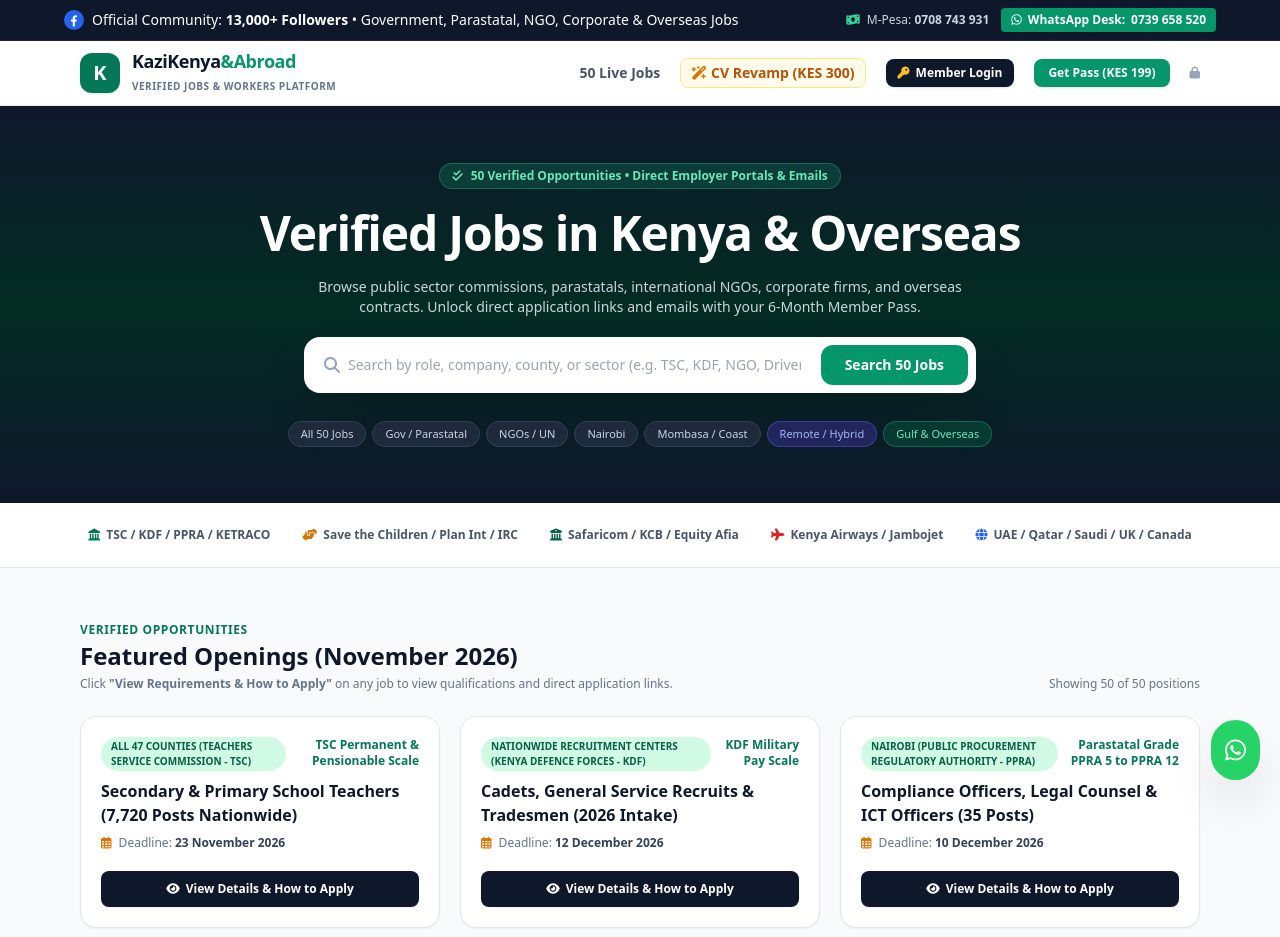
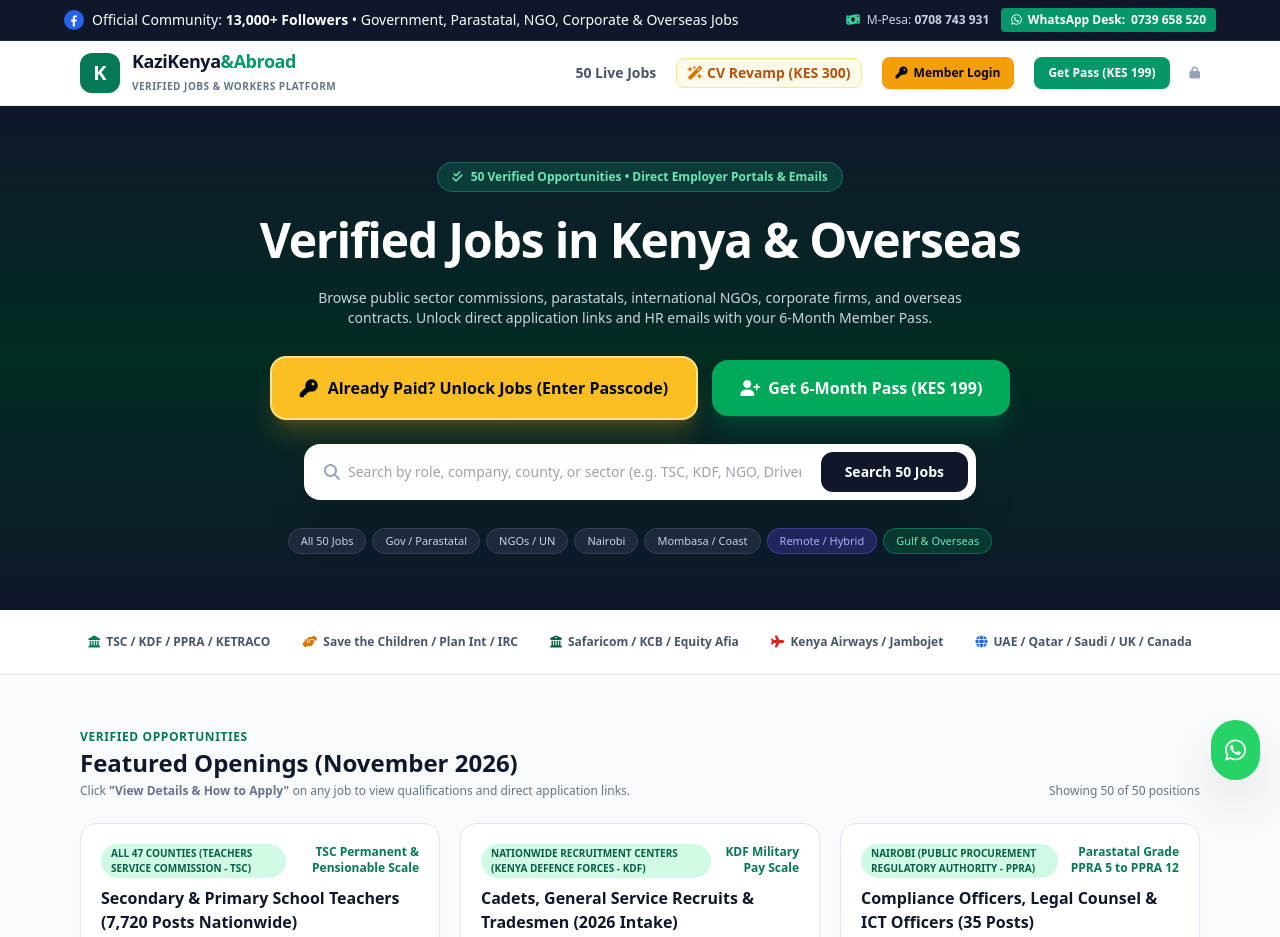
Before and after one commit to jobsinkenyaandabroad/kaziconnect, a plain HTML site: page index.html in a window 1280 px wide. Shown: the top 937 px of the page. Drawn offline with nearby package versions, Linux system fonts and the light colour scheme.

Commit message:
Refactor member login button and improve UI elements

```diff
--- a/index.html
+++ b/index.html
@@ -50,31 +50,43 @@
         <a href="#cv-service" class="hidden lg:flex text-amber-700 bg-amber-50 px-2.5 py-1 rounded-lg border border-amber-200 hover:bg-amber-100 transition items-center gap-1">
           <i class="fas fa-wand-magic-sparkles text-amber-600"></i> CV Revamp (KES 300)
         </a>
-        <!-- Member Unlock Status Button -->
-        <button id="navMemberBtn" onclick="openMemberUnlockModal()" class="bg-slate-900 hover:bg-slate-800 text-white px-3 py-1.5 rounded-lg font-bold transition flex items-center gap-1.5 shadow text-xs">
-          <i class="fas fa-key text-amber-400"></i> <span id="navMemberBtnText">Member Login</span>
+        <!-- Bright Header Member Login Button -->
+        <button id="navMemberBtn" onclick="openMemberUnlockModal()" class="bg-amber-500 hover:bg-amber-400 text-slate-950 px-3.5 py-2 rounded-lg font-black transition flex items-center gap-1.5 shadow text-xs">
+          <i class="fas fa-key"></i> <span id="navMemberBtnText">Member Login</span>
         </button>
-        <a href="#register" class="hidden sm:inline bg-emerald-600 text-white px-3.5 py-1.5 rounded-lg font-bold hover:bg-emerald-700 transition shadow text-xs">Get Pass (KES 199)</a>
+        <a href="#register" class="hidden sm:inline bg-emerald-600 text-white px-3.5 py-2 rounded-lg font-bold hover:bg-emerald-700 transition shadow text-xs">Get Pass (KES 199)</a>
         <button onclick="toggleAdminModal()" class="text-slate-400 hover:text-slate-700 text-xs flex items-center gap-1"><i class="fas fa-lock"></i></button>
       </nav>
     </div>
   </header>
 
   <!-- Active Member Banner (Visible only after entering Member Passcode) -->
-  <div id="memberActiveBanner" class="hidden bg-emerald-700 text-white text-xs py-2 px-4 text-center font-semibold">
+  <div id="memberActiveBanner" class="hidden bg-emerald-700 text-white text-xs py-2.5 px-4 text-center font-semibold shadow-inner">
     <i class="fas fa-unlock-alt mr-1.5 text-amber-300"></i> <strong>6-Month Member Pass Active!</strong> All direct employer emails, application portals, and procedures are unlocked below.
   </div>
 
-  <!-- Hero Section with Live Search -->
+  <!-- Hero Section with Prominent Member Unlock Button & Live Search -->
   <section class="bg-gradient-to-b from-slate-900 via-emerald-950 to-slate-900 text-white py-14 px-4">
-    <div class="max-w-4xl mx-auto text-center space-y-5">
-      <div class="inline-flex items-center gap-2 bg-emerald-500/20 border border-emerald-400/30 px-3 py-1 rounded-full text-xs font-semibold text-emerald-300">
+    <div class="max-w-4xl mx-auto text-center space-y-6">
+      <div class="inline-flex items-center gap-2 bg-emerald-500/20 border border-emerald-400/30 px-3.5 py-1.5 rounded-full text-xs font-semibold text-emerald-300">
         <i class="fas fa-check-double"></i> 50 Verified Opportunities • Direct Employer Portals & Emails
       </div>
       <h1 class="text-3xl sm:text-5xl font-black tracking-tight leading-tight">Verified Jobs in Kenya & Overseas</h1>
-      <p class="text-slate-300 text-xs sm:text-sm max-w-2xl mx-auto">
-        Browse public sector commissions, parastatals, international NGOs, corporate firms, and overseas contracts. Unlock direct application links and emails with your 6-Month Member Pass.
+      <p class="text-slate-300 text-xs sm:text-sm max-w-2xl mx-auto leading-relaxed">
+        Browse public sector commissions, parastatals, international NGOs, corporate firms, and overseas contracts. Unlock direct application links and HR emails with your 6-Month Member Pass.
       </p>
+
+      <!-- BIG & BRIGHT HERO CALL-TO-ACTION BUTTONS -->
+      <div class="flex flex-col sm:flex-row items-center justify-center gap-3.5 pt-1">
+        <button id="heroMemberUnlockBtn" onclick="openMemberUnlockModal()" class="w-full sm:w-auto bg-amber-400 hover:bg-amber-300 text-slate-950 font-black px-7 py-4 rounded-2xl shadow-xl shadow-amber-500/20 transition transform hover:-translate-y-0.5 flex items-center justify-center gap-2.5 text-sm sm:text-base border-2 border-amber-200">
+          <i class="fas fa-key text-lg"></i>
+          <span id="heroMemberBtnText">Already Paid? Unlock Jobs (Enter Passcode)</span>
+        </button>
+        <a href="#register" class="w-full sm:w-auto bg-safaricom hover:bg-emerald-500 text-white font-black px-7 py-4 rounded-2xl shadow-xl shadow-emerald-600/20 transition transform hover:-translate-y-0.5 flex items-center justify-center gap-2 text-sm sm:text-base">
+          <i class="fas fa-user-plus"></i>
+          <span>Get 6-Month Pass (KES 199)</span>
+        </a>
+      </div>
 
       <!-- Live Search Box -->
       <div class="bg-white p-2 rounded-2xl shadow-2xl max-w-2xl mx-auto flex flex-col sm:flex-row gap-2 text-slate-800">
@@ -82,13 +94,13 @@
           <i class="fas fa-search text-slate-400"></i>
           <input type="text" id="jobSearchInput" oninput="filterJobsLive()" placeholder="Search by role, company, county, or sector (e.g. TSC, KDF, NGO, Driver, Dubai)..." class="w-full text-xs sm:text-sm outline-none py-2 bg-transparent">
         </div>
-        <button onclick="document.getElementById('vacancies').scrollIntoView({behavior:'smooth'})" class="bg-emerald-600 hover:bg-emerald-500 text-white font-bold text-xs sm:text-sm px-6 py-2.5 rounded-xl transition flex items-center justify-center gap-2">
+        <button onclick="document.getElementById('vacancies').scrollIntoView({behavior:'smooth'})" class="bg-slate-900 hover:bg-slate-800 text-white font-bold text-xs sm:text-sm px-6 py-2.5 rounded-xl transition flex items-center justify-center gap-2">
           Search 50 Jobs
         </button>
       </div>
 
       <!-- Quick Filter Pills -->
-      <div class="flex flex-wrap justify-center gap-1.5 pt-2 text-xs">
+      <div class="flex flex-wrap justify-center gap-1.5 pt-1 text-xs">
         <button onclick="setFilterLocation('all')" class="bg-slate-800 hover:bg-slate-700 border border-slate-700 px-3 py-1 rounded-full text-slate-300 font-medium text-[11px] transition">All 50 Jobs</button>
         <button onclick="setFilterLocation('Government')" class="bg-slate-800 hover:bg-slate-700 border border-slate-700 px-3 py-1 rounded-full text-slate-300 font-medium text-[11px] transition">Gov / Parastatal</button>
         <button onclick="setFilterLocation('NGO')" class="bg-slate-800 hover:bg-slate-700 border border-slate-700 px-3 py-1 rounded-full text-slate-300 font-medium text-[11px] transition">NGOs / UN</button>
@@ -119,7 +131,7 @@
       <div>
         <span class="text-xs font-bold uppercase tracking-wider text-emerald-700">Verified Opportunities</span>
         <h2 class="text-2xl font-black text-slate-900">Featured Openings (November 2026)</h2>
-        <p class="text-xs text-slate-500 mt-1">Click <strong>"View Requirements & How to Apply"</strong> on any job to view qualifications and direct application links.</p>
+        <p class="text-xs text-slate-500 mt-1">Click <strong>"View Details & How to Apply"</strong> on any job to view qualifications and direct application links.</p>
       </div>
       <div class="flex items-center gap-3">
         <span class="text-xs text-slate-500" id="jobCountDisplay">Loading all vacancies...</span>
@@ -358,7 +370,7 @@
       <button onclick="closeMemberUnlockModal()" class="absolute top-4 right-4 text-slate-400 hover:text-slate-700 text-lg">
         <i class="fas fa-times"></i>
       </button>
-      <div class="w-12 h-12 bg-emerald-100 text-emerald-700 rounded-full flex items-center justify-center mx-auto text-xl">
+      <div class="w-12 h-12 bg-amber-100 text-amber-700 rounded-full flex items-center justify-center mx-auto text-xl">
         <i class="fas fa-key"></i>
       </div>
       <div>
@@ -366,9 +378,9 @@
         <p class="text-xs text-slate-500 mt-1">Enter the Member Passcode sent to your WhatsApp after paying KES 199/200 to unlock all direct employer emails, links, and application procedures.</p>
       </div>
       <form onsubmit="verifyMemberCode(event)" class="space-y-3">
-        <input type="text" id="memberCodeInput" required placeholder="Enter Passcode (e.g. KAZI2026)" class="w-full border border-slate-300 rounded-lg px-3 py-2.5 text-center text-base font-mono uppercase tracking-widest outline-none focus:ring-2 focus:ring-emerald-600">
+        <input type="text" id="memberCodeInput" required placeholder="Enter Passcode (e.g. KAZI2026)" class="w-full border border-slate-300 rounded-lg px-3 py-2.5 text-center text-base font-mono uppercase tracking-widest outline-none focus:ring-2 focus:ring-amber-500">
         <p id="memberCodeError" class="text-xs text-red-600 font-bold hidden">Invalid passcode. Check WhatsApp or register below.</p>
-        <button type="submit" class="w-full bg-safaricom hover:bg-emerald-600 text-white font-black py-2.5 rounded-xl text-xs transition shadow">
+        <button type="submit" class="w-full bg-amber-500 hover:bg-amber-400 text-slate-950 font-black py-3 rounded-xl text-xs transition shadow">
           Unlock All 50 Direct Application Links
         </button>
       </form>
@@ -453,26 +465,38 @@
     let isMemberUnlocked = (localStorage.getItem("kazi_member_unlocked") === "true");
 
     function updateMemberUIState() {
-      const btn = document.getElementById("navMemberBtn");
-      const btnText = document.getElementById("navMemberBtnText");
+      const navBtn = document.getElementById("navMemberBtn");
+      const navBtnText = document.getElementById("navMemberBtnText");
+      const heroBtn = document.getElementById("heroMemberUnlockBtn");
+      const heroBtnText = document.getElementById("heroMemberBtnText");
       const banner = document.getElementById("memberActiveBanner");
 
       if (isMemberUnlocked) {
-        btn.classList.remove("bg-slate-900", "hover:bg-slate-800");
-        btn.classList.add("bg-emerald-700", "hover:bg-emerald-800");
-        btnText.innerText = "Pass Active";
+        navBtn.classList.remove("bg-amber-500", "hover:bg-amber-400", "text-slate-950");
+        navBtn.classList.add("bg-emerald-700", "hover:bg-emerald-800", "text-white");
+        navBtnText.innerText = "Pass Active";
+
+        heroBtn.classList.remove("bg-amber-400", "hover:bg-amber-300", "text-slate-950", "border-amber-200");
+        heroBtn.classList.add("bg-emerald-700", "hover:bg-emerald-600", "text-white", "border-emerald-400");
+        heroBtnText.innerText = "Member Pass Active — All 50 Links Unlocked";
+
         banner.classList.remove("hidden");
       } else {
-        btn.classList.add("bg-slate-900", "hover:bg-slate-800");
-        btn.classList.remove("bg-emerald-700", "hover:bg-emerald-800");
-        btnText.innerText = "Member Login";
+        navBtn.classList.add("bg-amber-500", "hover:bg-amber-400", "text-slate-950");
+        navBtn.classList.remove("bg-emerald-700", "hover:bg-emerald-800", "text-white");
+        navBtnText.innerText = "Member Login";
+
+        heroBtn.classList.add("bg-amber-400", "hover:bg-amber-300", "text-slate-950", "border-amber-200");
+        heroBtn.classList.remove("bg-emerald-700", "hover:bg-emerald-600", "text-white", "border-emerald-400");
+        heroBtnText.innerText = "Already Paid? Unlock Jobs (Enter Passcode)";
+
         banner.classList.add("hidden");
       }
     }
 
     function openMemberUnlockModal() {
       if (isMemberUnlocked) {
-        alert("Your 6-Month Member Pass is ALREADY ACTIVE! Click 'View Requirements & Apply' on any job card to access direct employer emails, links, and application procedures.");
+        document.getElementById("vacancies").scrollIntoView({ behavior: "smooth" });
         return;
       }
       document.getElementById("memberCodeError").classList.add("hidden");
@@ -1616,7 +1640,6 @@
         </li>
       `).join('');
 
-      // Build Direct Application Section based on Member Unlock status
       let directApplySectionHtml = "";
       if (isMemberUnlocked) {
         const emailSubject = encodeURIComponent(`Application for ${job.title}`);
@@ -1659,7 +1682,7 @@
               </p>
             </div>
             <div class="flex flex-col sm:flex-row gap-2 pt-1">
-              <button onclick="closeJobDetailsModal(); openMemberUnlockModal();" class="flex-1 bg-amber-500 hover:bg-amber-400 text-slate-950 font-black py-2.5 px-3 rounded-lg text-xs transition flex items-center justify-center gap-1.5">
+              <button onclick="closeJobDetailsModal(); openMemberUnlockModal();" class="flex-1 bg-amber-400 hover:bg-amber-300 text-slate-950 font-black py-2.5 px-3 rounded-lg text-xs transition flex items-center justify-center gap-1.5">
                 <i class="fas fa-key"></i> Already Paid? Enter Passcode
               </button>
               <button onclick="closeJobDetailsModal(); applyForRole('${job.category}');" class="flex-1 bg-emerald-600 hover:bg-emerald-500 text-white font-bold py-2.5 px-3 rounded-lg text-xs transition flex items-center justify-center gap-1.5">
```
